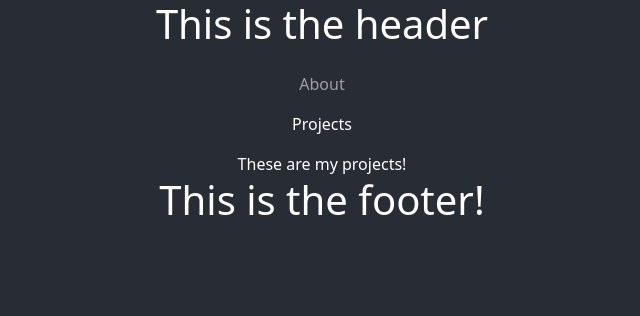
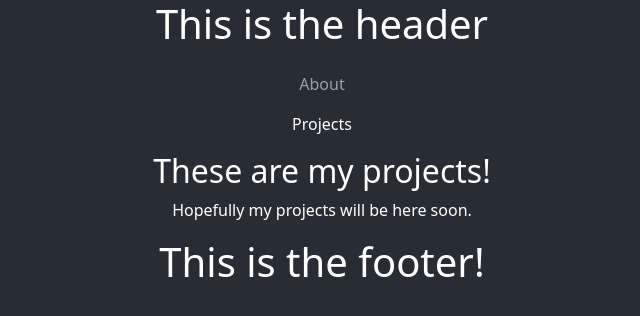
Before and after one commit to Colin-Lambert/portfolio2, a React (Create React App) app: page /projects in a window 1280 px wide. Shown: the top 316 px of the page, without its empty margins (318-958 px from the left). Built offline with nearby package versions, Linux system fonts and the light colour scheme.

Commit message:
Placeholder for project displays

```diff
--- a/src/components/ProjectsComponent.js
+++ b/src/components/ProjectsComponent.js
@@ -1,9 +1,29 @@
-import React from "react";
+import React, { Component } from "react";
+import { baseUrl } from "../shared/baseUrl";
+import { PROJECTS } from "../shared/projects";
 
 const Projects = () => {
     return (
-        <div>These are my projects!</div>
+        <div>
+            <h2>These are my projects!</h2>
+            <div className="container">
+                <div className="row">
+                    <div className="col">
+                        <p>Hopefully my projects will be here soon.</p>
+                    </div>
+                </div>
+            </div>
+        </div>
     );
 }
 
+class RenderProjects extends Component {
+    constructor(props) {
+        super(props);
+        this.state = {
+
+        }
+    }
+}
+
 export default Projects;
--- /dev/null
+++ b/src/shared/baseUrl.js
@@ -0,0 +1 @@
+export const baseUrl = 'http://localhost:3000/';
```
